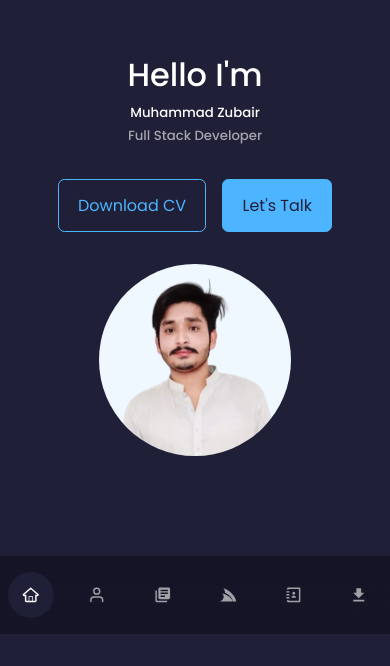
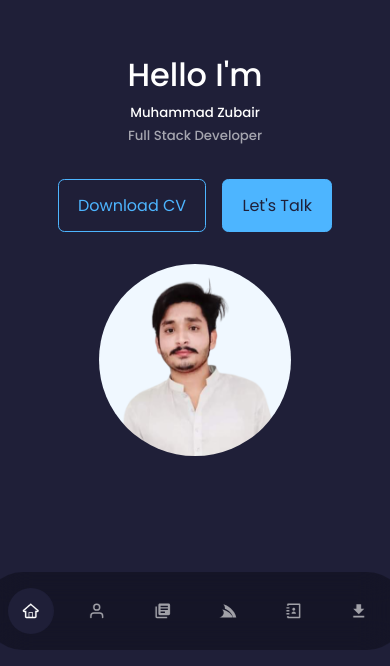
Before and after one commit to Zubair-Rajoot/Personal-Portfolio, a React (Vite) app: page / in a window 390 px wide. Shown: the part 178-844 px from the top of the page. Built offline with nearby package versions, Linux system fonts and the light colour scheme.

Commit message:
navbar fix

```diff
--- a/src/components/nav/Nav.css
+++ b/src/components/nav/Nav.css
@@ -32,3 +32,19 @@ nav a.active{
     background: var(--color-bg);
     color: var(--color-white);
 }
+
+
+/* ============ Responsive Styling ============ */
+@media screen and (max-width: 1024px) {
+    nav{
+        padding: 1rem 2rem;
+    }
+}
+
+@media screen and (max-width: 600px) {
+
+    nav{
+        padding: 1rem 1.5rem;
+        bottom: 1rem;
+    }
+}
```
